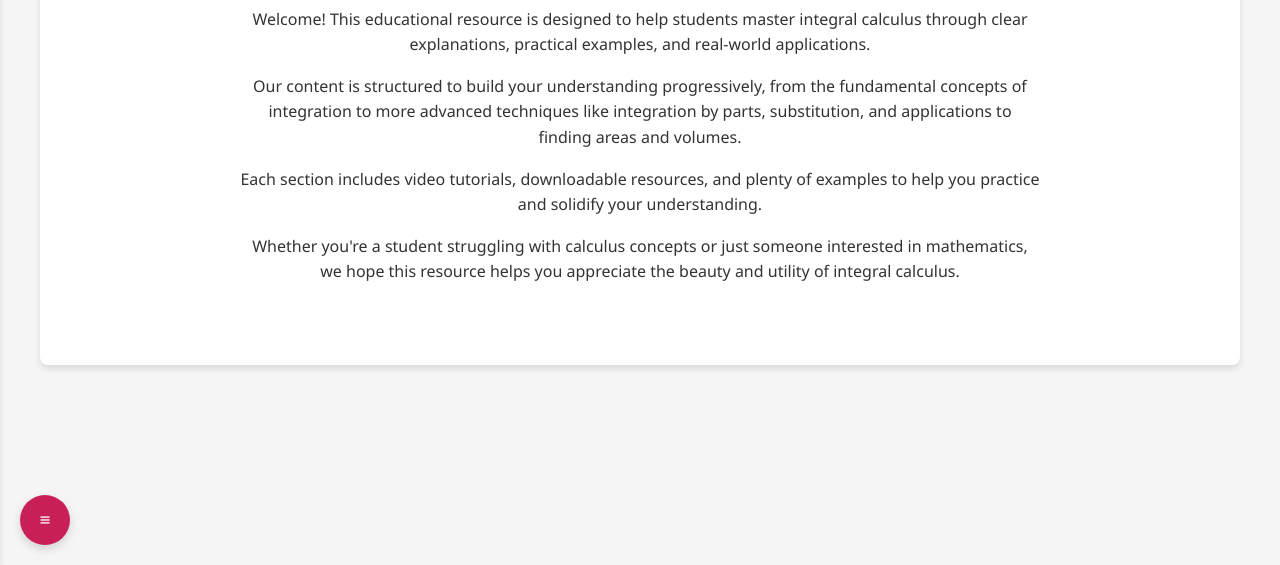
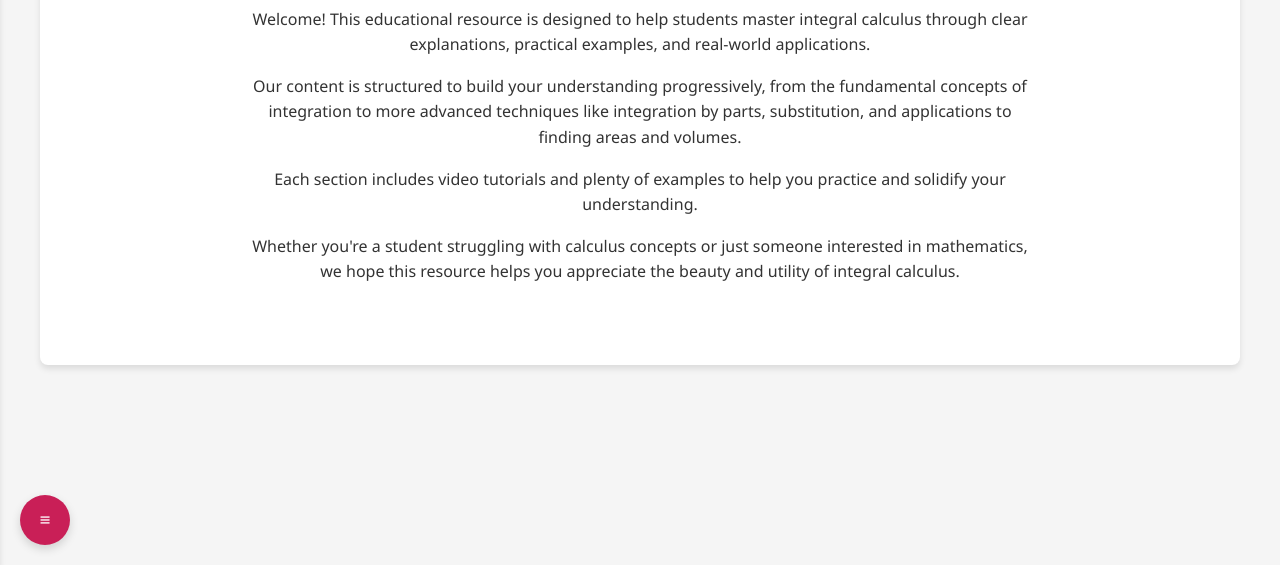
Before and after one commit to rammne/calculus, a plain HTML site: page index.html in a window 1280 px wide. Both pictures are taken after a click on the link "About". Shown: the part 235-800 px from the top of the page. Drawn offline with Linux system fonts and the light colour scheme.

```diff
--- a/index.html
+++ b/index.html
@@ -628,7 +628,7 @@
             <h2>About This Website</h2>
             <p>Welcome! This educational resource is designed to help students master integral calculus through clear explanations, practical examples, and real-world applications.</p>
             <p>Our content is structured to build your understanding progressively, from the fundamental concepts of integration to more advanced techniques like integration by parts, substitution, and applications to finding areas and volumes.</p>
-            <p>Each section includes video tutorials, downloadable resources, and plenty of examples to help you practice and solidify your understanding.</p>
+            <p>Each section includes video tutorials and plenty of examples to help you practice and solidify your understanding.</p>
             <p>Whether you're a student struggling with calculus concepts or just someone interested in mathematics, we hope this resource helps you appreciate the beauty and utility of integral calculus.</p>
         </div>
     </section>
```
